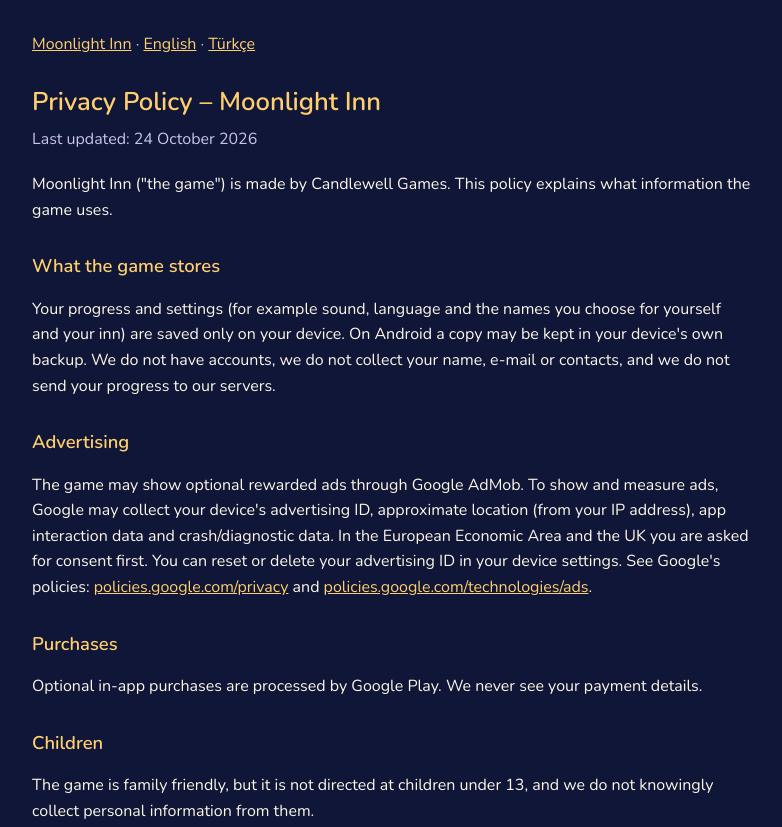
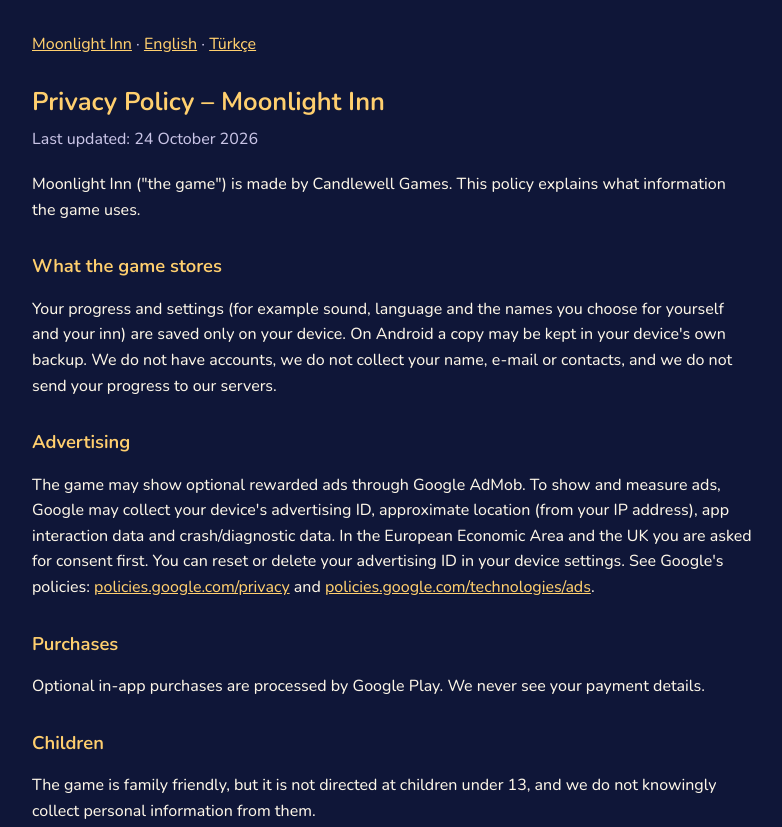
Before and after one commit to candlewellgames/site, a plain HTML site: page privacy/index.html in a window 1280 px wide. Shown: the top 827 px of the page, without its empty margins (248-1030 px from the left). Drawn offline with Linux system fonts and the light colour scheme.

Commit message:
Nunito one notch heavier like the game

```diff
--- a/privacy/index.html
+++ b/privacy/index.html
@@ -8,11 +8,11 @@
 <link rel="icon" href="../logo.png">
 <style>
   :root { --bg: #0f1638; --ink: #fdf6e7; --soft: #c9c4e6; --line: rgba(255,220,150,.22); }
-  body { margin: 0; background: var(--bg); color: var(--ink); font: 16px/1.6 'Nunito', system-ui, sans-serif; }
+  body { margin: 0; background: var(--bg); color: var(--ink); font: 450 16px/1.6 'Nunito', system-ui, sans-serif; }
   main { max-width: 720px; margin: 0 auto; padding: 32px 16px 64px; }
   h1 { font-size: 1.6rem; margin: 0 0 4px; } h2 { font-size: 1.15rem; margin: 28px 0 6px; }
   .date { color: var(--soft); margin: 0 0 20px; } hr { border: 0; border-top: 1px solid var(--line); margin: 40px 0; }
-  a { color: #ffcf6e; } h1, h2 { color: #ffcf6e; font-weight: 600; } nav { margin-bottom: 24px; color: var(--soft); }
+  a { color: #ffcf6e; } h1, h2 { color: #ffcf6e; font-weight: 650; } nav { margin-bottom: 24px; color: var(--soft); }
 </style>
 </head>
 <body>
```
Also changed, not shown: index.html (+2 -2 lines).
